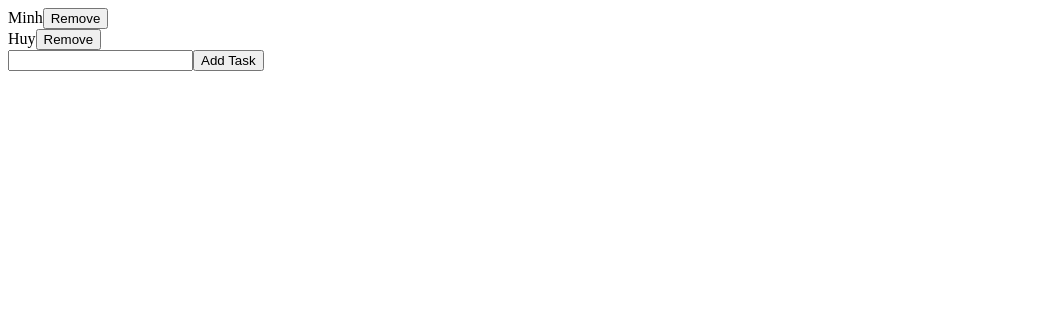
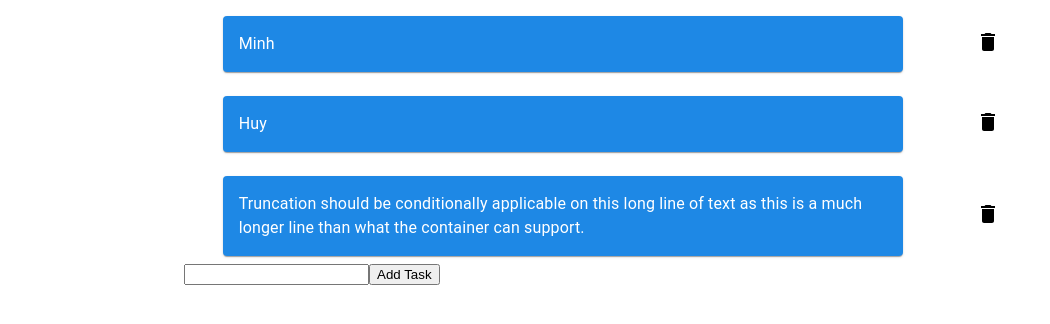
Before and after one commit to minh-nguyen-97/react-todo-app, a React (Create React App) app: page / in a window 1280 px wide. Shown: the top 324 px of the page, without its empty margins (0-1050 px from the left). Built offline with nearby package versions, Linux system fonts and the light colour scheme.

Commit message:
Material UI for TodoItem

```diff
--- a/package.json
+++ b/package.json
@@ -3,9 +3,13 @@
   "version": "0.1.0",
   "private": true,
   "dependencies": {
+    "@material-ui/core": "^4.4.2",
+    "@material-ui/icons": "^4.4.1",
+    "@material-ui/system": "^4.3.3",
     "react": "^16.9.0",
     "react-dom": "^16.9.0",
-    "react-scripts": "3.1.1"
+    "react-scripts": "3.1.1",
+    "typescript": "^3.6.3"
   },
   "scripts": {
     "start": "react-scripts start",
--- a/public/index.html
+++ b/public/index.html
@@ -2,6 +2,10 @@
 <html lang="en">
   <head>
     <meta charset="utf-8" />
+    <meta
+      name="viewport"
+      content="minimum-scale=1, initial-scale=1, width=device-width, shrink-to-fit=no"
+    />
     <title>React Todos App</title>
   </head>
   <body>
--- a/src/components/App.js
+++ b/src/components/App.js
@@ -1,11 +1,12 @@
 import React from 'react';
 import TodoItems from './TodoItems';
 import AddItem from './AddItem';
+import { Container } from '@material-ui/core';
 
 class App extends React.Component {
 
   state = {
-    items: ['Minh', 'Huy']
+    items: ['Minh', 'Huy', 'Truncation should be conditionally applicable on this long line of text as this is a much longer line than what the container can support. ']
   }
 
   addItem = (newItem) => {
@@ -26,10 +27,10 @@ class App extends React.Component {
 
   render() {
     return (
-      <div>
+      <Container maxWidth="md">
         {<TodoItems items={this.state.items} removeItem={this.removeItem} />}
         <AddItem addItem={this.addItem} />
-      </div>
+      </Container>
     );
   };
 }
--- a/src/components/TodoItems.js
+++ b/src/components/TodoItems.js
@@ -1,26 +1,69 @@
-import React from 'react'
+import React from 'react';
+import { Box, Typography, Grid, Paper} from '@material-ui/core';
+import DeleteIcon from '@material-ui/icons/Delete';
+import { makeStyles } from '@material-ui/core';
+import { blue, red, lime } from '@material-ui/core/colors';
+import { maxWidth } from '@material-ui/system';
+import { white } from 'ansi-colors';
 
-export default class TodoItems extends React.Component {
-  render() {
+const useStyle = makeStyles( theme => ({
+  root: {
+    flexGrow: 1,
+    overflow: 'hidden',
+  },
+  iconHover: {
+    '&:hover': {
+      color: red[800],
+      cursor: 'pointer'
+    },
+  },
+  icons: {
+    textAlign: "center"
+  },
+  paper: {
+    maxWidth: '100%',
+    margin: `${theme.spacing(1)}px auto`,
+    padding: theme.spacing(2),
+    backgroundColor: blue[600],
+    color: '#ffffff'
+  },
+}))
+
+export default function TodoItems(props) {
+
+  const classes = useStyle();
     return (
-      <div>
+      <div className={classes.root}>
         {
-          this.props.items.map( (item, index) => {
+          props.items.map( (item, index) => {
             return (
-              <div key={index}>
-                {item}
-                <button
-                  onClick={(e) => {
-                    this.props.removeItem(item)
-                  }}
-                >
-                  Remove
-                </button>
-              </div>
+              <Grid
+                container
+                wrap="nowrap"
+                spacing={2}
+                alignItems="center"
+                justify="center"
+                key={index}
+              >
+                <Grid item xs={9} >
+                  <Paper className={classes.paper}>
+                    <Typography >{item}</Typography>
+                  </Paper>
+                </Grid>
+                <Grid item xs={2} className={classes.icons}>
+                  <DeleteIcon
+                    className={classes.iconHover}
+                    onClick={(e) => {
+                      props.removeItem(item)
+                    }}
+                  >
+                    Remove
+                  </DeleteIcon>
+                </Grid>
+              </Grid>
             )
           })
         }
       </div>
     )
-  }
 }
```
Also changed, not shown: 1 other file (tests, documents, lock files or other folders).
